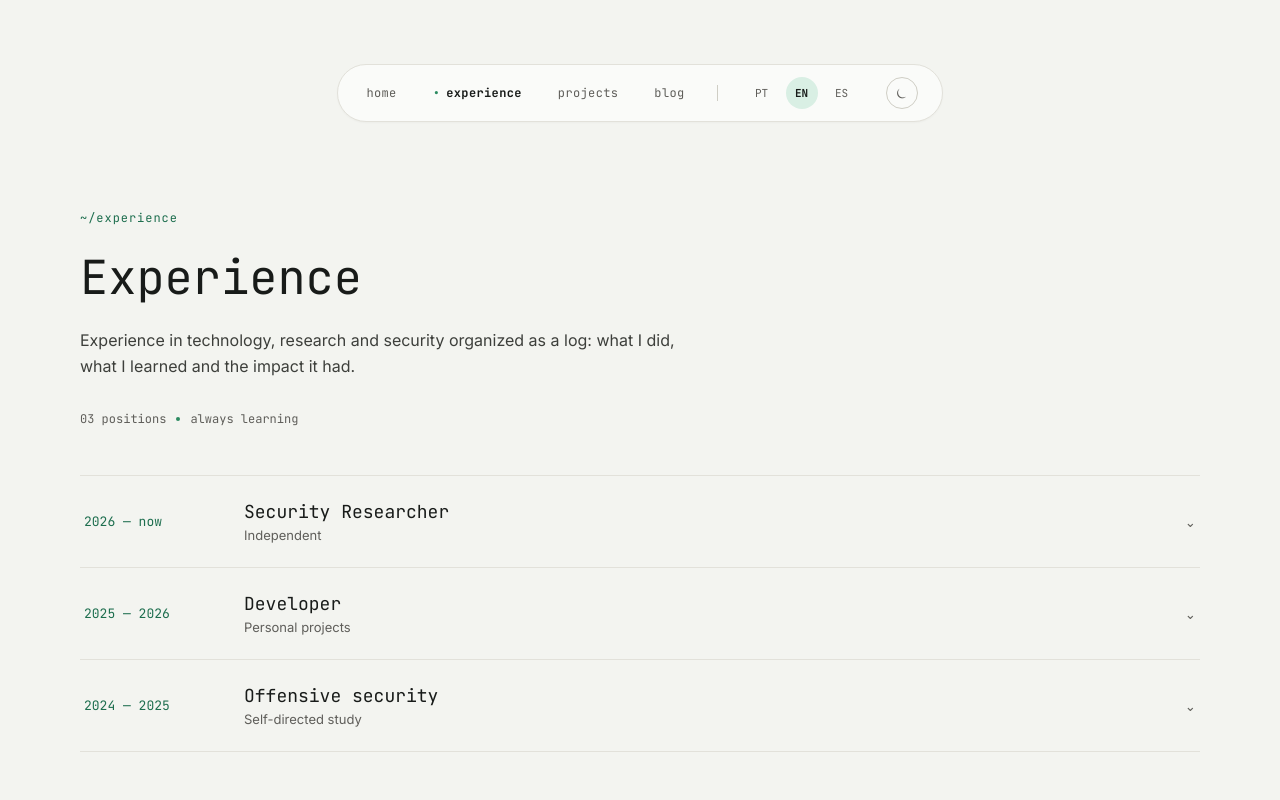
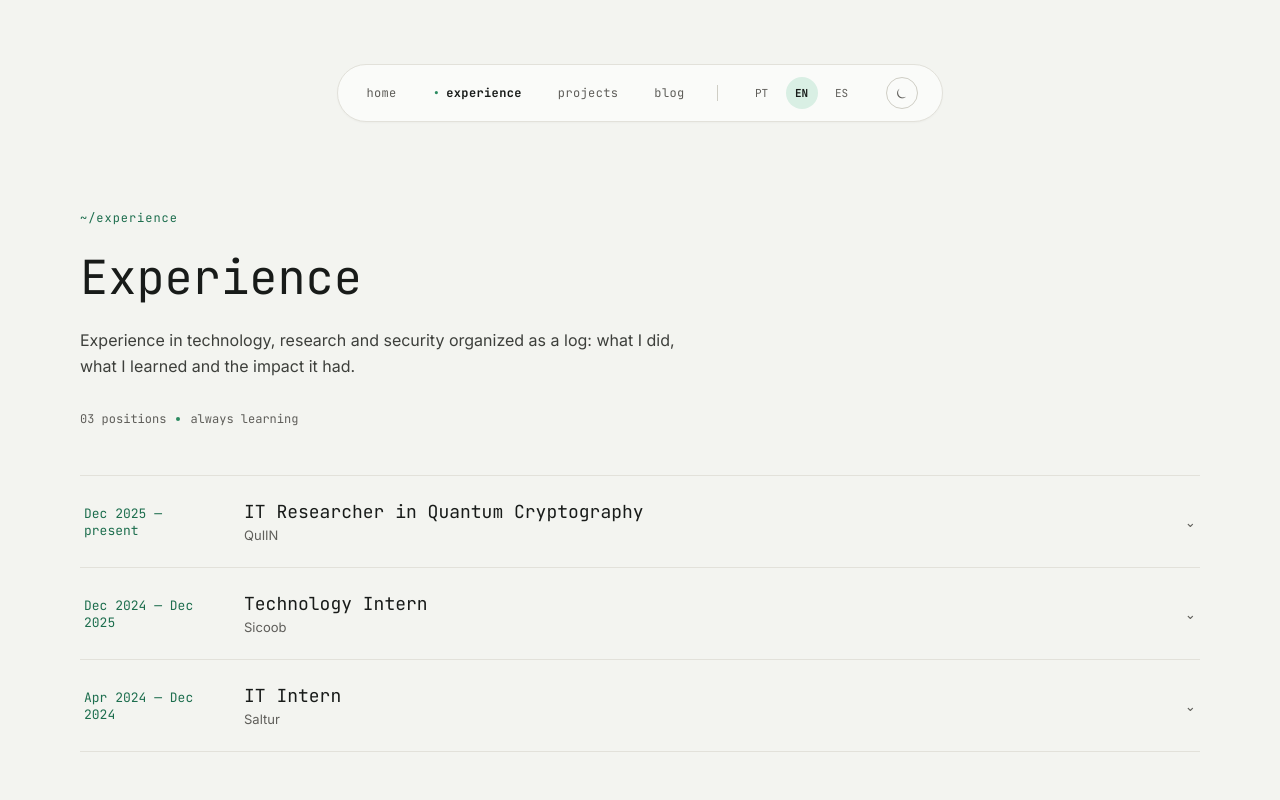
Before and after one commit to abreulud/portifolinho, a Vue app: page /experiencia in a window 1280 px wide. Shown: the top 800 px of the page. Built offline with nearby package versions, Linux system fonts and the light colour scheme.

Commit message:
experiências

```diff
--- a/src/components/ExperienceEntryItem.vue
+++ b/src/components/ExperienceEntryItem.vue
@@ -8,8 +8,8 @@ const props = defineProps<{
 }>()
 
 const isOpen = ref(false)
-const buttonId = computed(() => `experience-trigger-${props.entry.slug}`)
-const panelId = computed(() => `experience-panel-${props.entry.slug}`)
+const buttonId = computed(() => 'experience-trigger-' + props.entry.slug)
+const panelId = computed(() => 'experience-panel-' + props.entry.slug)
 
 function toggle() {
   isOpen.value = !isOpen.value
@@ -136,22 +136,26 @@ function toggle() {
 
 .entry-body-inner {
   display: flex;
-  gap: 32px;
+  flex-direction: column;
+  gap: 16px;
   align-items: flex-start;
-  padding: 0 4px 24px 164px;
+  padding: 0 4px 28px 164px;
 }
 
 .entry-description {
+  max-width: 720px;
+  margin: 0;
   font-size: 14px;
   color: var(--text-secondary);
   line-height: 1.6;
-  flex: 1;
 }
 
 .entry-skills {
   display: flex;
   gap: 8px;
   flex-wrap: wrap;
+  margin: 0;
+  padding: 0;
   list-style: none;
 }
 
@@ -175,9 +179,7 @@ function toggle() {
   }
 
   .entry-body-inner {
-    flex-direction: column;
     padding-left: 4px;
-    gap: 16px;
   }
 }
 
--- a/src/i18n/messages.ts
+++ b/src/i18n/messages.ts
@@ -339,30 +339,30 @@ export const messages: Record<Locale, SiteMessages> = {
       entries: [
         {
           slug: 'security-researcher',
-          period: '2026 — now',
-          company: 'Independent',
-          role: 'Security Researcher',
+          period: 'Dec 2025 — present',
+          company: 'QuIIN',
+          role: 'IT Researcher in Quantum Cryptography',
           description:
-            'Studying vulnerabilities, running offensive labs and writing write-ups focused on process and technical clarity.',
-          skills: ['web security', 'linux', 'ctf']
+            'Integrated Continuous-Variable Quantum Key Distribution (CV-QKD) systems with computer networks using TCP/IP, adapting TLS and PKI protocols for cryptographic key consumption by quantum hardware. Developed a proxy for testing REST APIs over HTTPS using post-quantum digital certificates. Prepared technical reports and scientific documentation related to the research project.',
+          skills: ['Go', 'Linux', 'TLS', 'PKI', 'REST API', 'Shell Script', 'VirtualBox']
         },
         {
-          slug: 'desenvolvedora',
-          period: '2025 — 2026',
-          company: 'Personal projects',
-          role: 'Developer',
+          slug: 'technology-and-data',
+          period: 'Dec 2024 — Dec 2025',
+          company: 'Sicoob',
+          role: 'Technology Intern',
           description:
-            'Building tools for reconnaissance, organizing evidence and automating repetitive tasks.',
-          skills: ['python', 'typescript', 'apis']
+            'Provided technical support to internal users with hardware, software, access and system issues. Participated in data migration, process automation and technical documentation projects.',
+          skills: ['SQL Server', 'ASP.NET', 'JavaScript', 'AnyDesk', 'EDR CrowdStrike']
         },
         {
-          slug: 'estudos-offsec',
-          period: '2024 — 2025',
-          company: 'Self-directed study',
-          role: 'Offensive security',
+          slug: 'networks',
+          period: 'Apr 2024 — Dec 2024',
+          company: 'Saltur',
+          role: 'IT Intern',
           description:
-            'Fundamentals of networking, operating systems, privacy, web exploitation and pentest methodology.',
-          skills: ['networking', 'owasp', 'privacy']
+            'Provided hardware, software and network support, including switch maintenance and help desk requests. Also assisted with internal systems and the deployment of a government application during Carnival.',
+          skills: ['GLPI', 'C#', 'HTML/CSS', 'Networking', 'Active Directory']
         }
       ],
       toolbox: [
@@ -500,30 +500,30 @@ export const messages: Record<Locale, SiteMessages> = {
       entries: [
         {
           slug: 'security-researcher',
-          period: '2026 — ahora',
-          company: 'Independiente',
-          role: 'Security Researcher',
+          period: 'Dic 2025 — actualidad',
+          company: 'QuIIN',
+          role: 'Investigadora de TI en Criptografía Cuántica',
           description:
-            'Estudio de vulnerabilidades, laboratorios ofensivos y producción de write-ups enfocados en proceso y claridad técnica.',
-          skills: ['web security', 'linux', 'ctf']
+            'Integré sistemas de distribución cuántica de claves de variable continua (CV-QKD) con redes de computadoras mediante TCP/IP, adaptando protocolos TLS y PKI para el consumo de claves criptográficas por hardware cuántico. Desarrollé un proxy para probar APIs REST sobre HTTPS utilizando certificados digitales poscuánticos. Elaboré informes técnicos y documentación científica relacionados con el proyecto de investigación.',
+          skills: ['Go', 'Linux', 'TLS', 'PKI', 'REST API', 'Shell Script', 'VirtualBox']
         },
         {
-          slug: 'desenvolvedora',
-          period: '2025 — 2026',
-          company: 'Proyectos personales',
-          role: 'Desarrolladora',
+          slug: 'technology-and-data',
+          period: 'Dic 2024 — Dic 2025',
+          company: 'Sicoob',
+          role: 'Pasante de Tecnología',
           description:
-            'Construcción de herramientas para reconocimiento, organización de evidencias y automatización de tareas repetitivas.',
-          skills: ['python', 'typescript', 'apis']
+            'Brindé soporte técnico a usuarios internos en cuestiones de hardware, software, accesos y sistemas. Participé en proyectos de migración de datos, automatización de procesos y documentación técnica.',
+          skills: ['SQL Server', 'ASP.NET', 'JavaScript', 'AnyDesk', 'EDR CrowdStrike']
         },
         {
-          slug: 'estudos-offsec',
-          period: '2024 — 2025',
-          company: 'Estudios autónomos',
-          role: 'Seguridad ofensiva',
+          slug: 'networks',
+          period: 'Abr 2024 — Dic 2024',
+          company: 'Saltur',
+          role: 'Pasante de TI',
           description:
-            'Fundamentos de redes, sistemas operativos, privacidad, explotación web y metodología de pentest.',
-          skills: ['networking', 'owasp', 'privacy']
+            'Trabajé con soporte de hardware, software y redes, incluyendo mantenimiento de switches y atención de solicitudes. También colaboré con sistemas internos y con la implementación de una aplicación gubernamental durante el Carnaval.',
+          skills: ['GLPI', 'C#', 'HTML/CSS', 'Redes', 'Active Directory']
         }
       ],
       toolbox: [
```
